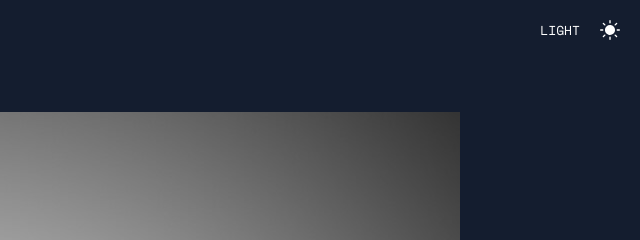
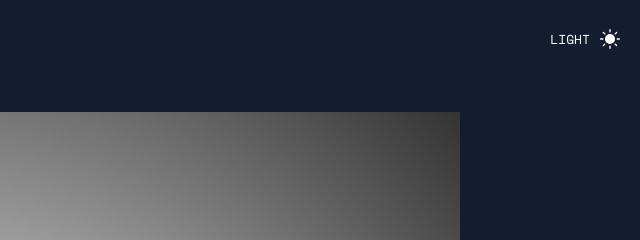
Before and after one commit to jchapar/githubSearch, a plain HTML site: page index.html in a window 1280 px wide. Shown: the top 240 px of the page, 640-1280 px from the left. Drawn offline with nearby package versions, Linux system fonts and the light colour scheme.

Commit message:
fixed header toggle button alignment

```diff
--- a/index.html
+++ b/index.html
@@ -16,7 +16,7 @@
         <header>
           <div class="logo">devfinder</div>
           <div class="toggle-wrapper">
-            <div class="toggle-light">
+            <div class="toggle-light active">
               <div>Light</div>
               <img src="assets/icon-sun.svg" alt="Light Toggle Image" />
             </div>
--- a/style.css
+++ b/style.css
@@ -62,15 +62,25 @@ header .logo {
   color: var(--primary-text);
 }
 
-header .toggle-light {
+header .toggle-wrapper {
   display: flex;
   justify-content: flex-end;
+  align-items: center;
+}
+
+header .toggle-light {
+  display: none;
+  justify-content: flex-end;
   align-items: flex-end;
+}
+
+header .toggle-light.active {
+  display: flex;
 }
 
 header .toggle-light div {
   font-size: 1.3rem;
   text-transform: uppercase;
   color: var(--primary-text);
-  margin-right: 2rem;
+  margin-right: 1rem;
 }
```
